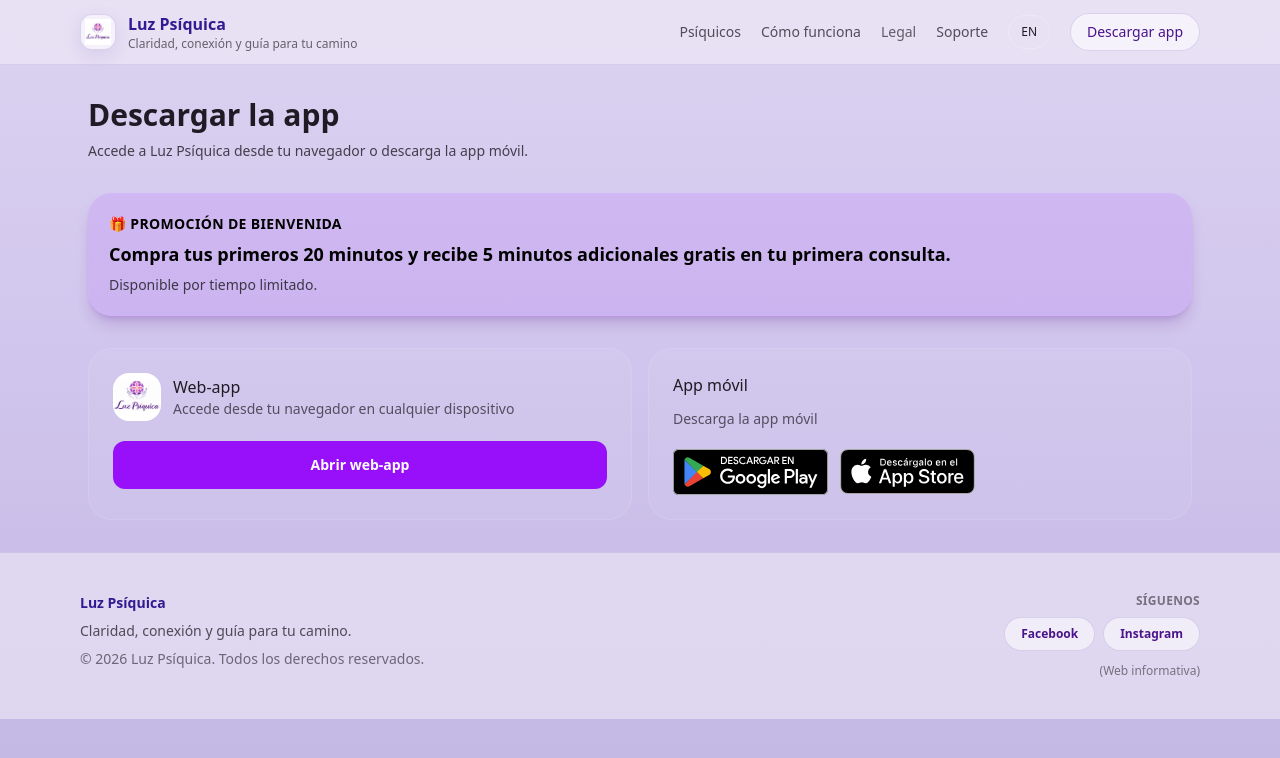
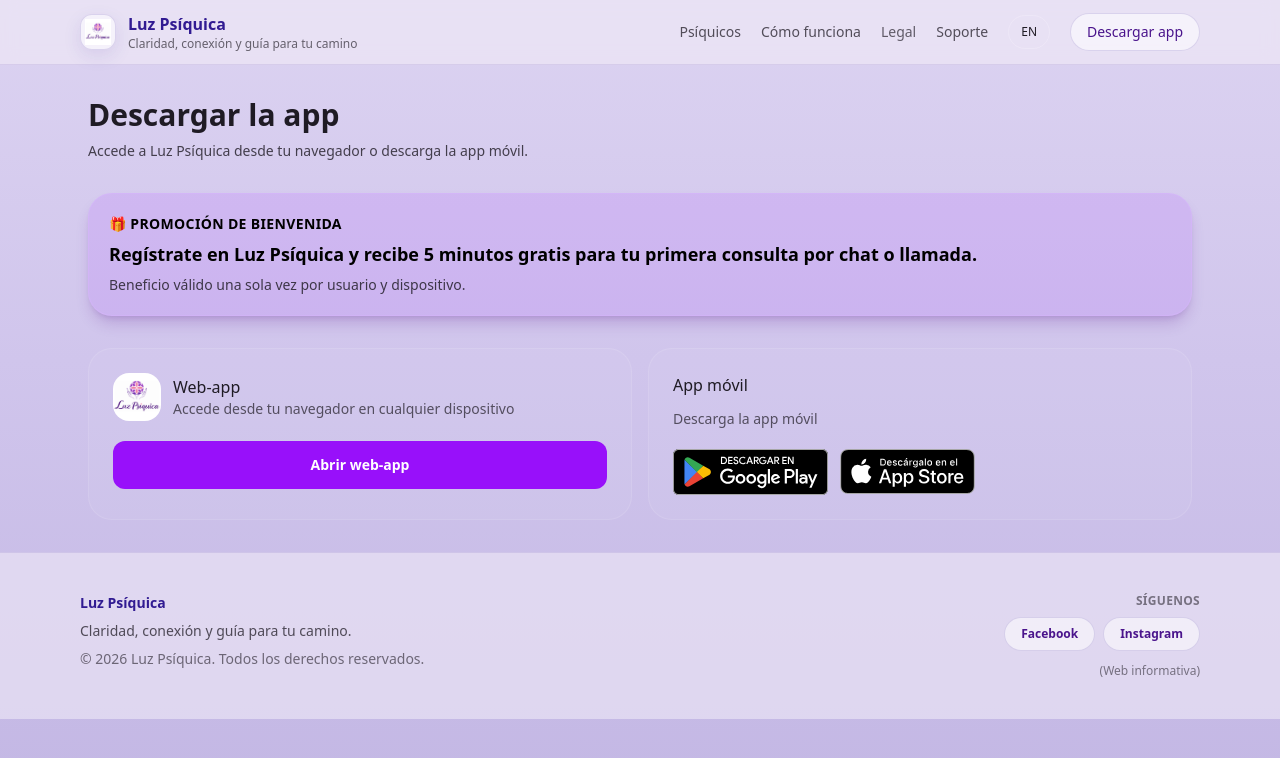
Before and after one commit to andreslo77/luzpsiquica-web, a Next.js app: page /download in a window 1280 px wide. Shown: the top 758 px of the page. Built offline with nearby package versions, Linux system fonts and the light colour scheme.

Commit message:
app/download/page.tsx modified

```diff
--- a/app/download/page.tsx
+++ b/app/download/page.tsx
@@ -10,8 +10,8 @@
     subtitle: "Accede a Luz Psíquica desde tu navegador o descarga la app móvil.",
     promoTitle: "Promoción de bienvenida",
     promoText:
-      "Compra tus primeros 20 minutos y recibe 5 minutos adicionales gratis en tu primera consulta.",
-    promoNote: "Disponible por tiempo limitado.",
+      "Regístrate en Luz Psíquica y recibe 5 minutos gratis para tu primera consulta por chat o llamada.",
+    promoNote: "Beneficio válido una sola vez por usuario y dispositivo.",
     webTitle: "Web-app",
     webText: "Accede desde tu navegador en cualquier dispositivo",
     webButton: "Abrir web-app",
@@ -29,8 +29,8 @@
     subtitle: "Access Luz Psíquica from your browser or download the app.",
     promoTitle: "Welcome promotion",
     promoText:
-      "Buy your first 20 minutes and receive 5 additional minutes free on your first consultation.",
-    promoNote: "Available for a limited time.",
+      "Sign up for Luz Psíquica and receive 5 free minutes for your first chat or voice consultation.",
+    promoNote: "Benefit available once per user and device.",
     webTitle: "Web app",
     webText: "Access it from your browser on any device",
     webButton: "Open web app",
```
